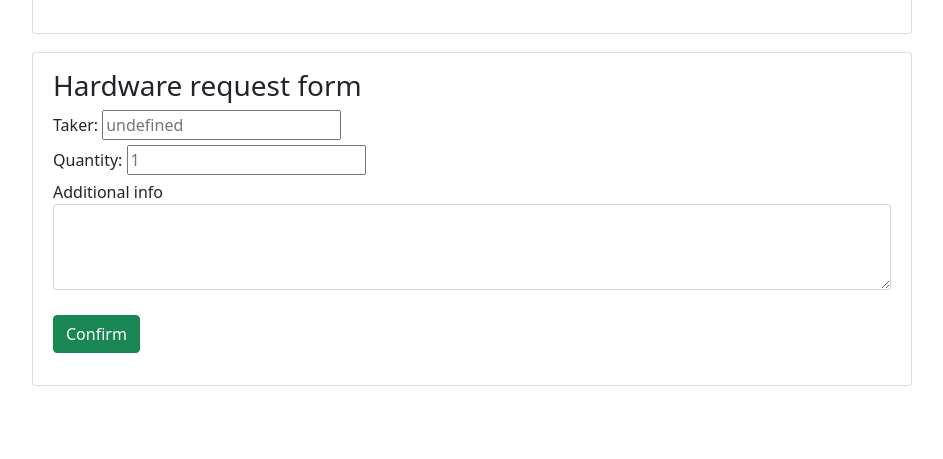
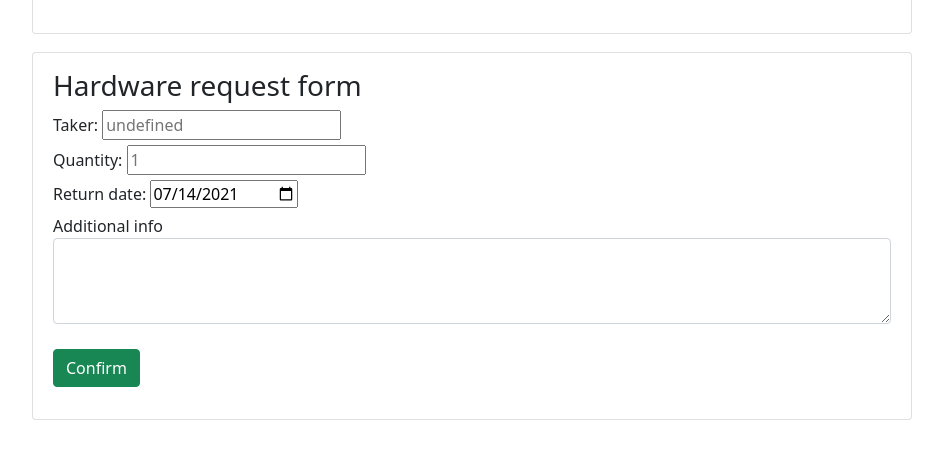
Before and after one commit to alshap/labWebInv, a Django app: template hardware/templates/hardware/hardware-request.html in a window 1280 px wide. Shown: the part 316-775 px from the top of the page, without its empty margins (168-1111 px from the left). Run offline with Django 3.2, Linux system fonts and the light colour scheme; the template is opened without the code that fills it, so the values that code supplies are empty; some libraries are stand-ins or nearby versions.

Commit message:
user return date choice

```diff
--- a/hardware/templates/hardware/hardware-request.html
+++ b/hardware/templates/hardware/hardware-request.html
@@ -84,6 +84,11 @@
 					<input name="quantity" type="number" placeholder=1>
 				</div>
 
+				<div class="col-auto">
+					<label class="form-label">Return date: </label>
+					<input id="rdate" name="returndate" type="date" placeholder=1>
+				</div>
+
 				<div class="form-group">
 					<label>Additional info</label>
 					<textarea class="form-control" name="desc" rows="3"></textarea>
@@ -101,3 +106,21 @@
 		</div>
 	</form>
 </body>
+
+<script>
+//default return date today+30days
+
+Date.prototype.toDateInputValue = (function() {
+	var local = new Date(this);
+	local.setMinutes(this.getMinutes() - this.getTimezoneOffset());
+	return local.toJSON().slice(0, 10);
+});
+
+
+var date = new Date();
+date.setDate(date.getDate() + 30);
+$(document).ready( function() {
+	$('#rdate').val(date.toDateInputValue());
+});
+
+</script>
```
Also changed, not shown: hardware/views.py (+21 -3 lines).
